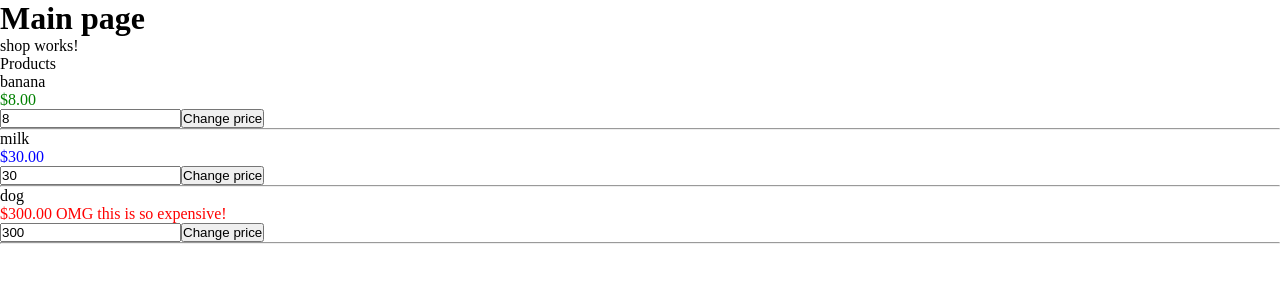
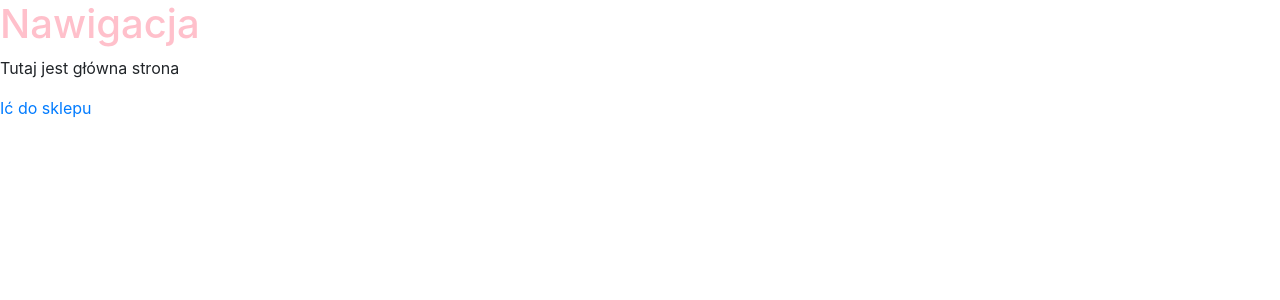
Before and after one commit to kargeb/angular-training, an Angular app: page / in a window 1280 px wide. Shown: the top 300 px of the page. Built offline with nearby package versions, Linux system fonts and the light colour scheme.

Commit message:
install bootstrap and import it to global styles

```diff
--- a/package.json
+++ b/package.json
@@ -19,6 +19,7 @@
     "@angular/platform-browser": "~11.1.2",
     "@angular/platform-browser-dynamic": "~11.1.2",
     "@angular/router": "~11.1.2",
+    "bootstrap": "^4.6.0",
     "rxjs": "~6.6.0",
     "tslib": "^2.0.0",
     "zone.js": "~0.11.3"
--- a/src/app/app-routing.module.ts
+++ b/src/app/app-routing.module.ts
@@ -1,10 +1,23 @@
 import { NgModule } from '@angular/core';
 import { RouterModule, Routes } from '@angular/router';
 
-const routes: Routes = [];
+import { MainPageComponent } from './main-page/main-page.component';
+import { ShopComponent } from './shop/pages/shop/shop.component';
+
+const routes: Routes = [
+  {
+    path: '',
+    component: MainPageComponent,
+    pathMatch: 'full',
+  },
+  {
+    path: 'shop',
+    component: ShopComponent,
+  },
+];
 
 @NgModule({
   imports: [RouterModule.forRoot(routes)],
-  exports: [RouterModule]
+  exports: [RouterModule],
 })
-export class AppRoutingModule { }
+export class AppRoutingModule {}
--- a/src/app/app.component.html
+++ b/src/app/app.component.html
@@ -1,2 +1,4 @@
-<h1>Main page</h1>
-<app-shop></app-shop>
+<!-- <h1>Main page</h1> -->
+<!-- <app-shop></app-shop> -->
+<h1 class="text-danger">Nawigacja</h1>
+<router-outlet></router-outlet>
--- a/src/app/app.module.ts
+++ b/src/app/app.module.ts
@@ -4,9 +4,10 @@ import { BrowserModule } from '@angular/platform-browser';
 import { AppRoutingModule } from './app-routing.module';
 import { AppComponent } from './app.component';
 import { ShopModule } from './shop/shop.module';
+import { MainPageComponent } from './main-page/main-page.component';
 
 @NgModule({
-  declarations: [AppComponent],
+  declarations: [AppComponent, MainPageComponent],
   imports: [BrowserModule, AppRoutingModule, ShopModule],
   providers: [],
   bootstrap: [AppComponent],
--- /dev/null
+++ b/src/app/main-page/main-page.component.html
@@ -0,0 +1,2 @@
+<p>Tutaj jest główna strona</p>
+<a routerLink="/shop">Ić do sklepu</a>
--- /dev/null
+++ b/src/app/main-page/main-page.component.ts
@@ -0,0 +1,15 @@
+import { Component, OnInit } from '@angular/core';
+
+@Component({
+  selector: 'app-main-page',
+  templateUrl: './main-page.component.html',
+  styleUrls: ['./main-page.component.scss']
+})
+export class MainPageComponent implements OnInit {
+
+  constructor() { }
+
+  ngOnInit(): void {
+  }
+
+}
--- a/src/styles.scss
+++ b/src/styles.scss
@@ -1,6 +1,10 @@
 /* You can add global styles to this file, and also import other style files */
-* {
-    margin: 0;
-    padding: 0;
-    box-sizing: border-box;
-}
+// * {
+//   margin: 0;
+//   padding: 0;
+//   box-sizing: border-box;
+// }
+
+$danger: pink;
+
+@import "~bootstrap/scss/bootstrap.scss";
```
Also changed, not shown: angular.json (+5 -17 lines), src/app/main-page/main-page.component.scss (added), 2 other files (tests, documents, lock files or other folders).
